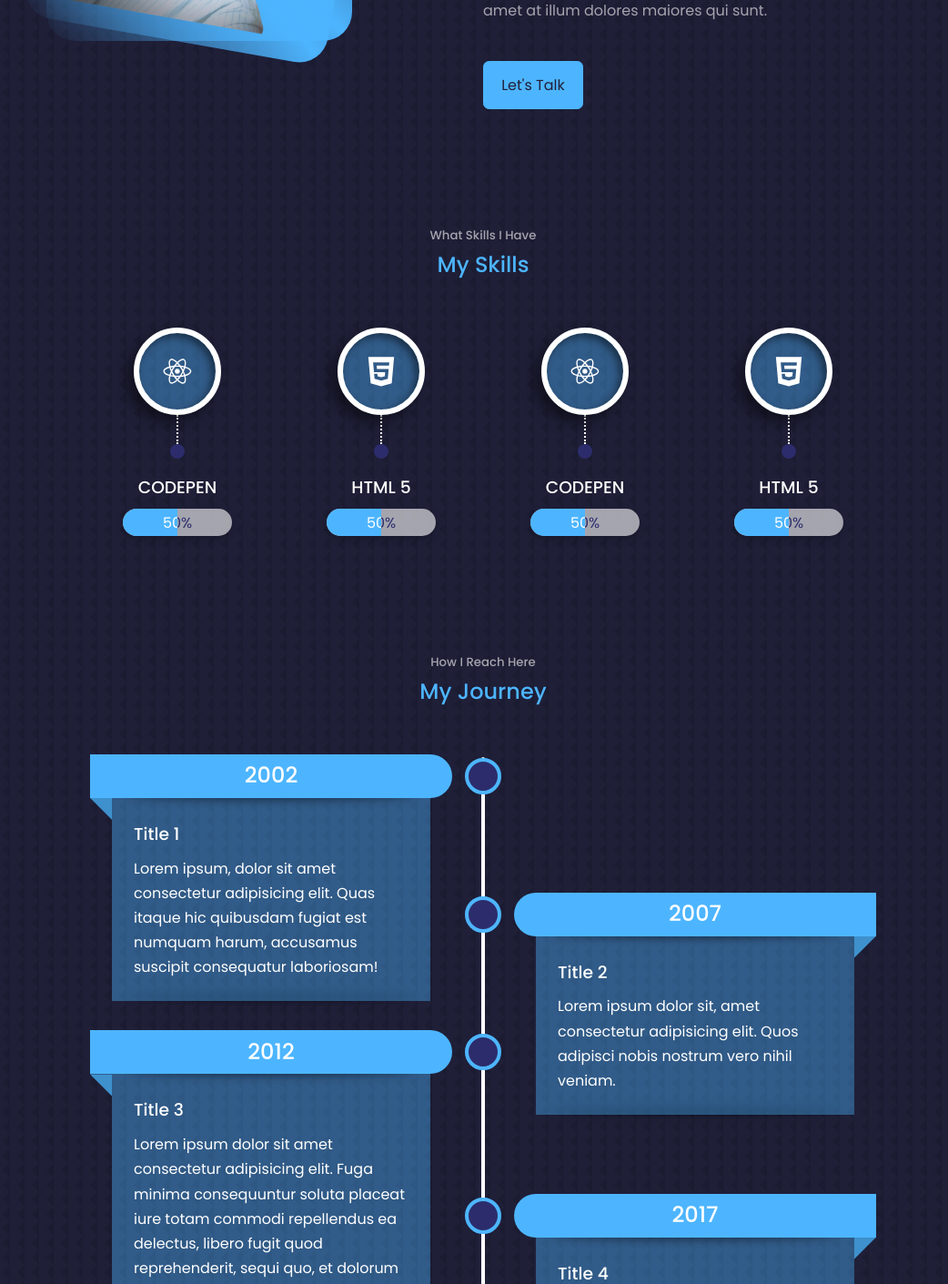
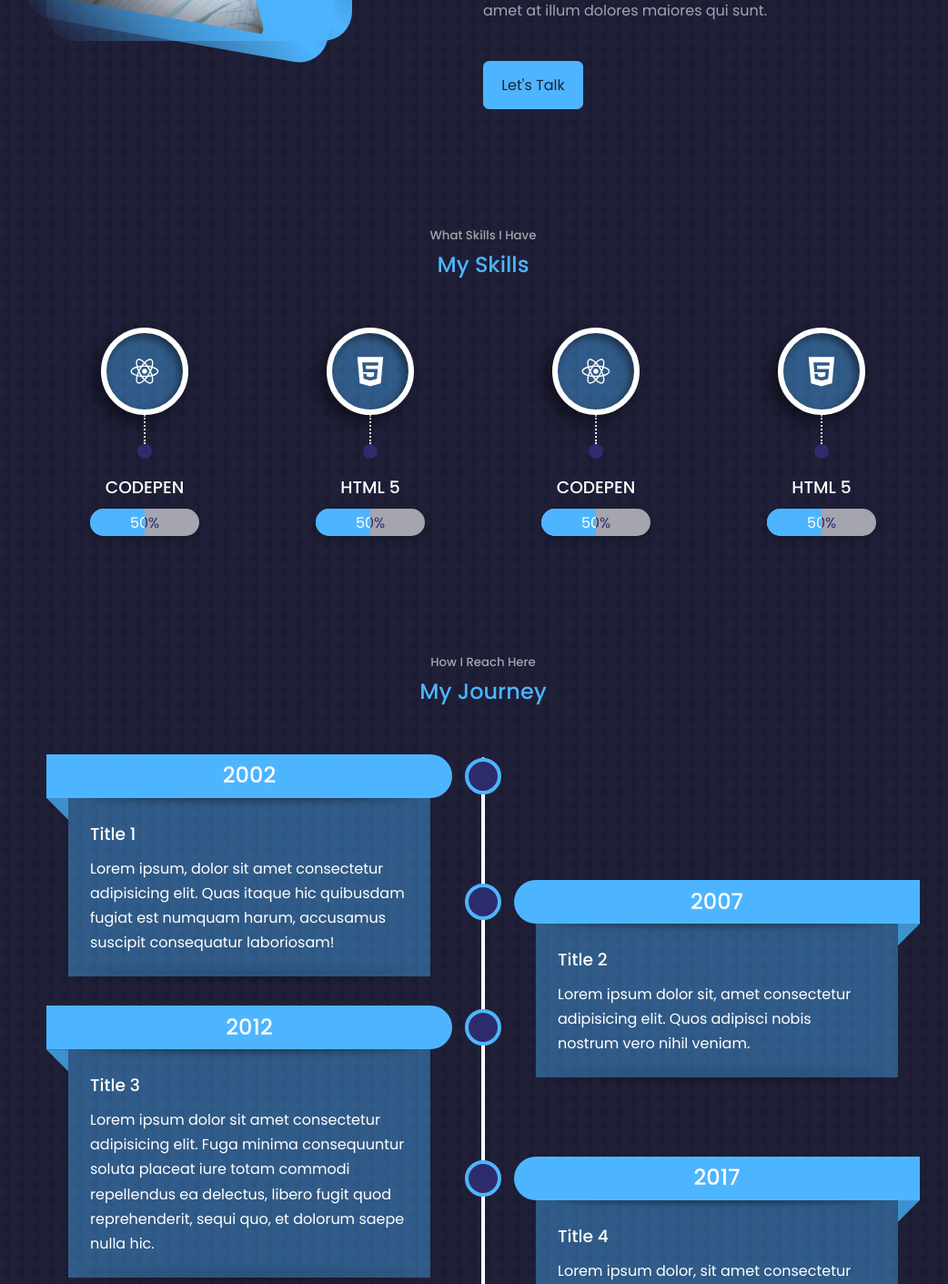
Before and after one commit to tauseefansari/Portfolio-Builder, a React (Create React App) app: page / in a window 1280 px wide. Shown: the part 1330-2741 px from the top of the page at 91% size, without its empty margins (109-1151 px from the left). Built offline with nearby package versions, Linux system fonts and the light colour scheme.

Commit message:
Media Queries Fixes

```diff
--- a/src/Components/Skills/Skills.css
+++ b/src/Components/Skills/Skills.css
@@ -1,5 +1,4 @@
 .skills__container ul {
-  width: min(60rem, 90%);
   margin-inline: auto;
   display: grid;
   grid-template-columns: repeat(auto-fit, minmax(8rem, 1fr));
--- a/src/Components/Timeline/Timeline.css
+++ b/src/Components/Timeline/Timeline.css
@@ -6,7 +6,6 @@
   grid-template-columns: var(--line-w) 1fr;
   grid-auto-columns: max-content;
   column-gap: var(--col-gap);
-  width: min(60rem, 90%);
   margin-inline: auto;
 }
 
@@ -123,7 +122,7 @@
   bottom: 0.25rem;
 }
 
-/* ====================== MEDIA QUERIES (SMALL DEVICES) ====================== */
+/* ====================== MEDIA QUERIES (MEDIUM DEVICES) ====================== */
 @media (min-width: 40rem) {
   .timeline__container ul {
     grid-template-columns: 1fr var(--line-w) 1fr;
@@ -156,3 +155,10 @@
     border-radius: 0 calc(var(--dateH) / 2) calc(var(--dateH) / 2) 0;
   }
 }
+
+/* ====================== MEDIA QUERIES (SMALL DEVICES) ====================== */
+@media screen and (max-width: 600px) {
+  .timeline__container ul {
+    width: 90%;
+  }
+}
```
